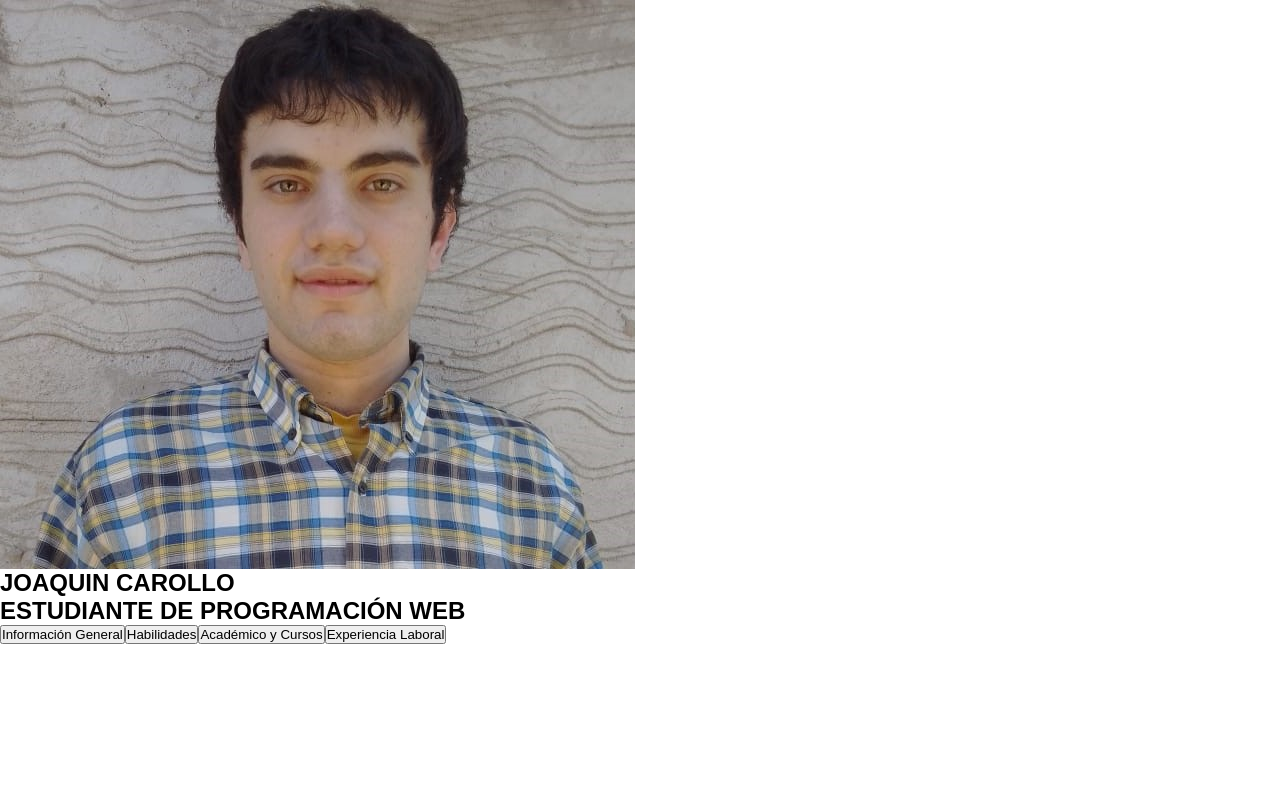
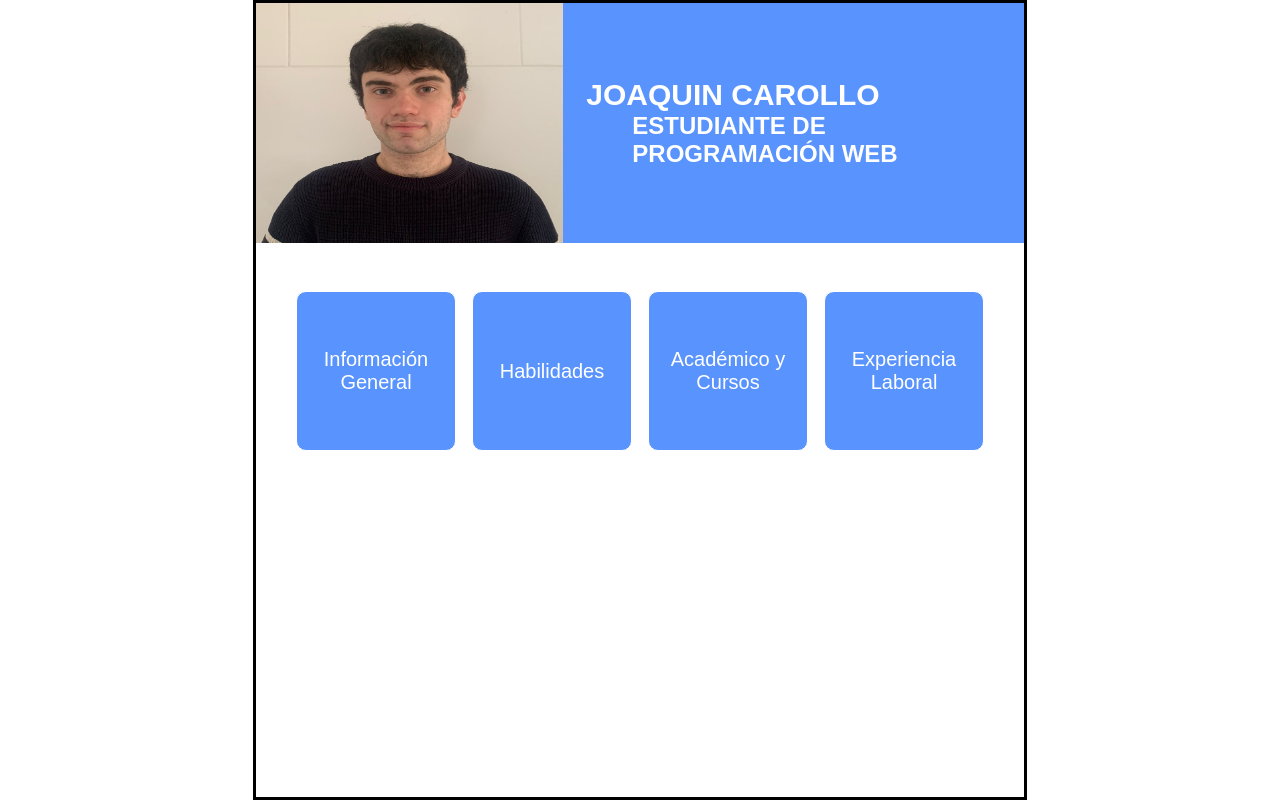
Before and after one commit to JoaquinCarollo/CV, a website: page index.html in a window 1280 px wide. Drawn offline with Linux system fonts and the light colour scheme.

Commit message:
Nueva foto

```diff
--- a/js/academicoYCursos.js
+++ b/js/academicoYCursos.js
@@ -31,7 +31,7 @@ academicoYCursos.innerHTML = `          <div>
                     <h4>Cursos</h4>
                     <h5>Coder House - Actualidad</h5>
                     <span>Curso Full-Stack de Programación Web.</span>
-                    <h5>Coder Aptugo - Mayo 2024 - Agosto 2024</h5>
+                    <h5>Aptugo - Mayo 2024 - Agosto 2024</h5>
                     <span>Curso de Programación Web.</span>
                     <h5>Coder Coder House - Marzo 2024 - Mayo 2024</h5>
                     <span>Curso de Javascript</span>
--- a/js/informacionGeneral.js
+++ b/js/informacionGeneral.js
@@ -17,7 +17,8 @@
       </div> */
 const iconos = document.createElement("div");
 iconos.className = "iconos";
-iconos.innerHTML = `<div>
+iconos.innerHTML = `<h4>Datos de Contacto</h4>
+                    <div>
                     <img
                       src="https://cdn-icons-png.freepik.com/256/455/455705.png?semt=ais_hybrid"
                     /><span>11-2315-0674</span>
--- a/js/inicio.js
+++ b/js/inicio.js
@@ -1,5 +1,5 @@
 /*      <div id="fotoDePerfilYTitulo">
-        <img src="./imagenes/WhatsApp Image 2022-12-17 at 1.36.22 PM.jpeg" />
+        <img src="./imagenes/fotoDePerfil.jpg" />
         <div id="titulo">
           <h1>JOAQUIN CAROLLO</h1>
           <h2>ESTUDIANTE DE PROGRAMACIÓN WEB</h2>
@@ -7,7 +7,7 @@
       </div> */
 const fotoDePerfilYTitulo = document.createElement("div");
 fotoDePerfilYTitulo.id = "fotoDePerfilYTitulo";
-fotoDePerfilYTitulo.innerHTML = `        <img src="./imagenes/WhatsApp Image 2022-12-17 at 1.36.22 PM.jpeg" />
+fotoDePerfilYTitulo.innerHTML = `        <img src="./imagenes/fotoDePerfil.jpg" />
         <div id="titulo">
           <h1>JOAQUIN CAROLLO</h1>
           <h2>ESTUDIANTE DE PROGRAMACIÓN WEB</h2>
--- a/scss/CV.scss
+++ b/scss/CV.scss
@@ -1,5 +1,70 @@
+* {
+  padding: 0;
+  margin: 0;
+  font-family: Arial, Helvetica, sans-serif;
+  list-style: none;
+}
+body {
+  display: flex;
+  justify-content: center;
+  section {
+    border: black solid;
+    width: 60%;
+    #fotoDePerfilYTitulo {
+      background-color: rgb(89, 147, 253);
+      display: flex;
+      height: 15rem;
+      width: 100%;
+      img {
+        width: 40%;
+      }
+      #titulo {
+        width: 60%;
+        height: 100%;
+        color: white;
+        display: flex;
+        flex-direction: column;
+        align-items: center;
+        justify-content: center;
+        flex-wrap: wrap;
+        h1 {
+          width: 90%;
+          font-size: 30px;
+        }
+        h2 {
+          width: 70%;
+          font-size: 24px;
+        }
+      }
+    }
+    #botonesDeInformacion {
+      display: flex;
+      flex-wrap: wrap;
+      justify-content: center;
+      width: 100%;
+      margin-top: 3rem;
+      gap: 1rem;
+      button {
+        background-color: rgb(89, 147, 253);
+        border: white solid 1px;
+        color: white;
+        border-radius: 10px;
+        width: 10rem;
+        height: 10rem;
+        font-size: 20px;
+        &:hover {
+          background-color: white;
+          border: rgb(89, 147, 253) solid 1px;
+          color: rgb(89, 147, 253);
+        }
+      }
+    }
+  }
+}
 @media (min-width: 360px) and (max-width: 600px) {
+  body {
     section {
+      border: none;
       width: 100%;
       #fotoDePerfilYTitulo {
         background-color: rgb(89, 147, 253);
@@ -81,10 +146,17 @@
         flex-direction: column;
         justify-content: space-evenly;
         align-items: center;
+        h4 {
+          background-color: rgb(89, 147, 253);
+          font-size: 25px;
+          color: white;
+          width: 100%;
+        }
         div {
           width: 20rem;
           display: flex;
           align-items: center;
+
           img {
             border: 1px black solid;
             background-color: rgb(89, 147, 253);
@@ -142,9 +214,4 @@
       }
     }
   }
-* {
-  padding: 0;
-  margin: 0;
-  font-family: Arial, Helvetica, sans-serif;
-  list-style: none;
 }
```
Also changed, not shown: css/CV.css, imagenes/fotoDePerfil.jpg (added), 1 other file. Lines whose indentation alone changed are shown as unchanged.
